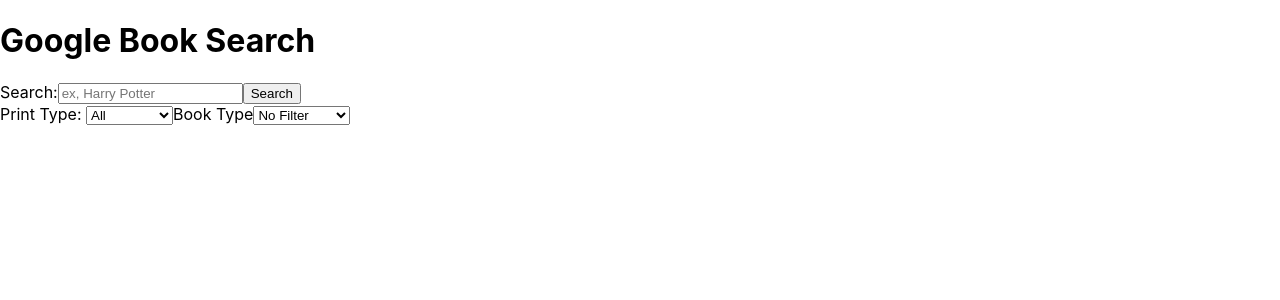
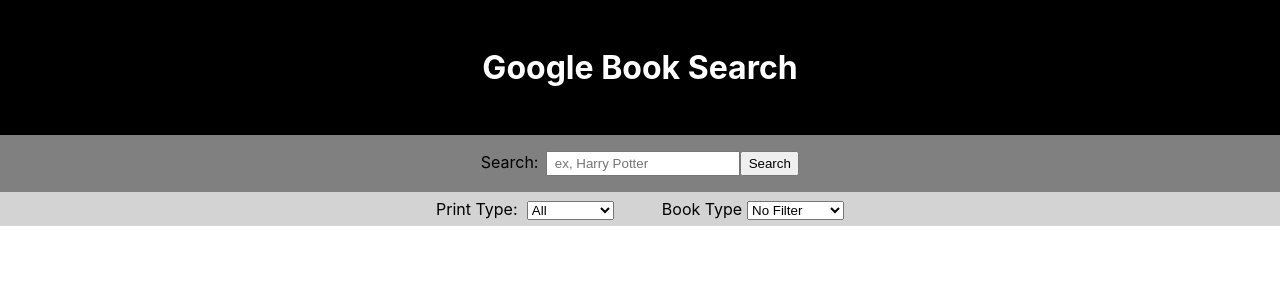
Before and after one commit to thinkful-ei-macaw/book-search-api--BLMK, a React (Create React App) app: page / in a window 1280 px wide. Shown: the top 300 px of the page. Built offline with nearby package versions, Linux system fonts and the light colour scheme.

Commit message:
Added component styling

```diff
--- a/src/App.js
+++ b/src/App.js
@@ -9,8 +9,15 @@
     results: []
   }
 
-  handleGetResults = (data) =>{
-    this.setState({results: data.items})
+  handleGetResults = (data) => {
+    if (data.totalItems > 0) {
+      this.setState({
+        results: data.items
+      })
+    } else {
+      alert("No items matched your search");
+    }
+
   }
 
   render(){
--- /dev/null
+++ b/src/Components/Book.css
@@ -0,0 +1,18 @@
+.book {
+  display: flex;
+  align-items: flex-start;
+  padding: 1rem 2rem;
+}
+
+.book img {
+  height: 9rem;
+  margin-right: 2rem;
+}
+
+.book h2, .book p {
+  margin: 0;
+}
+
+.book p:last-of-type {
+  margin-top: 1rem;
+}
--- a/src/Components/Book.js
+++ b/src/Components/Book.js
@@ -1,15 +1,19 @@
 import React from 'react';
+
+import './Book.css';
 
 class Book extends React.Component {
 
     render() {
         return (
-          <li>
+          <li className="book">
             <img src={ this.props.imageUrl } alt={this.props.title}/>
-            <h2>{ this.props.title }</h2>
-            <p>Author: { this.props.author }</p>
-            <p>Price: { this.props.price }</p>
-            <p>{ this.props.description }</p>
+            <div>
+              <h2>{ this.props.title }</h2>
+              <p>Author: { this.props.author }</p>
+              <p>Price: { this.props.price }</p>
+              <p>{ this.props.description }</p>
+            </div>
           </li>
         );
     }
--- /dev/null
+++ b/src/Components/Filters.css
@@ -0,0 +1,13 @@
+.filters {
+  background: lightgray;
+  text-align: center;
+  padding: .4rem;
+}
+
+.filters select {
+  margin-left: .3rem;
+}
+
+.filters select:first-of-type {
+  margin-right: 3rem;
+}
--- a/src/Components/Filters.js
+++ b/src/Components/Filters.js
@@ -1,4 +1,5 @@
 import React from 'react';
+import './Filters.css';
 
 class Filters extends React.Component {
 
@@ -10,7 +11,7 @@
 
   render() {
     return (
-      <div>
+      <div className="filters">
         <label htmlFor="printType">Print Type: </label>
         <select id="printType" name="printType" onChange={this.handleChange}>
           <option value="all"> All</option>
--- /dev/null
+++ b/src/Components/Results.css
@@ -0,0 +1,5 @@
+.results {
+  list-style: none;
+  margin: 0;
+  padding: 0;
+}
--- a/src/Components/Results.js
+++ b/src/Components/Results.js
@@ -1,22 +1,28 @@
 import React from 'react';
 import Book from './Book';
+
+import './Results.css';
 
 class Results extends React.Component {
   render() {
     const books = this.props.list.map(book => {
+      let price = 'FREE';
+      if (book.saleInfo.retailInfo && book.saleInfo.retailInfo.amount > 0){
+        price = book.saleInfo.retailPrice.amount + book.saleInfo.retailPrice.currencyCode;
+      }
       return (
         <Book
           key={book.id}
           imageUrl={book.volumeInfo.imageLinks.thumbnail}
           title={book.volumeInfo.title}
-          author={book.volumeInfo.authors[0]}
-          price={book.saleInfo.retailPrice.amount + book.saleInfo.retailPrice.currencyCode}
+          author={book.volumeInfo.authors ? book.volumeInfo.authors[0] : 'Unkown'}
+          price={price}
           description={book.description}/>
       );
     });
 
     return (
-      <ul>
+      <ul className="results">
         {books}
       </ul>
     )
--- /dev/null
+++ b/src/Components/Search.css
@@ -0,0 +1,14 @@
+.search {
+  background: grey;
+  padding: 1rem;
+  text-align: center;
+}
+
+.search input {
+  margin-left: 0.5rem;
+  padding: .2rem .4rem;
+}
+
+.search input[type=submit] {
+  margin-left: 0;
+}
--- a/src/Components/Search.js
+++ b/src/Components/Search.js
@@ -1,6 +1,8 @@
 import React from 'react';
-import Filters from './Filters'
-import api from '../api'
+import Filters from './Filters';
+import api from '../api';
+
+import './Search.css';
 
 class Search extends React.Component {
   state = {
@@ -30,7 +32,7 @@
   render(){
     return (
       <form onSubmit={this.handleSubmit}>
-        <div>
+        <div className="search">
           <label htmlFor="query">Search:</label>
           <input required type="text" name="query" id="query" placeholder="ex, Harry Potter"></input>
           <input type="submit" value="Search"></input>
--- a/src/api.js
+++ b/src/api.js
@@ -1,11 +1,12 @@
 const url = 'https://www.googleapis.com/books/v1/volumes?';
 
 function getBooks(query) {
-     return fetch(url + query)
-        .then(res => res.json())
-        .then(data => {
-            return data;
-        })
+  console.log(query);
+  return fetch(url + query)
+    .then(res => res.json())
+    .then(data => {
+      return data;
+    })
 }
 
 export default {getBooks} ;
--- a/src/index.css
+++ b/src/index.css
@@ -11,3 +11,14 @@
   font-family: source-code-pro, Menlo, Monaco, Consolas, 'Courier New',
     monospace;
 }
+
+header {
+  background: black;
+  color: white;
+  text-align: center;
+  padding: 3rem;
+}
+
+header h1{
+  margin: 0;
+}
```
